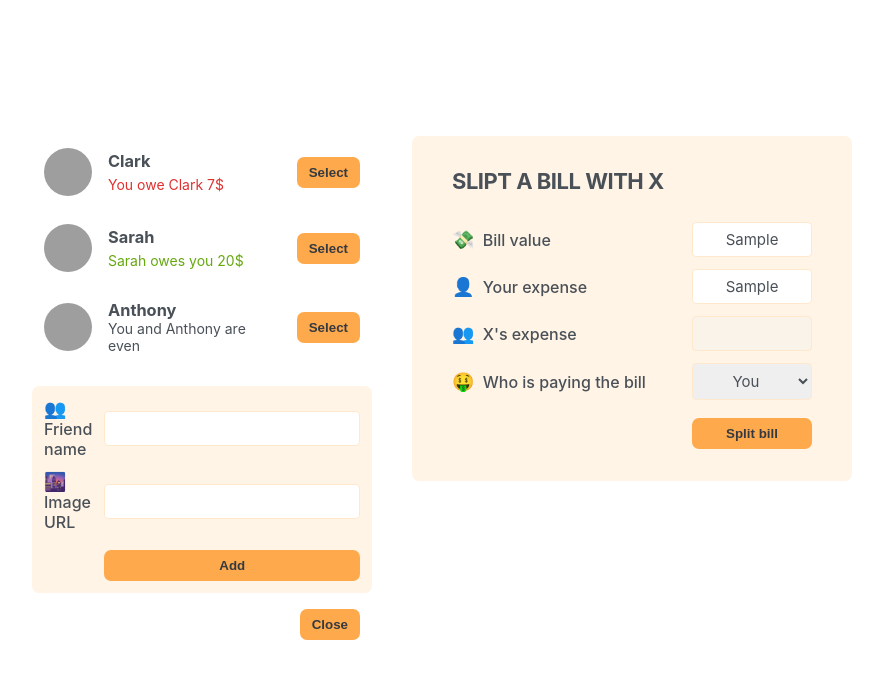
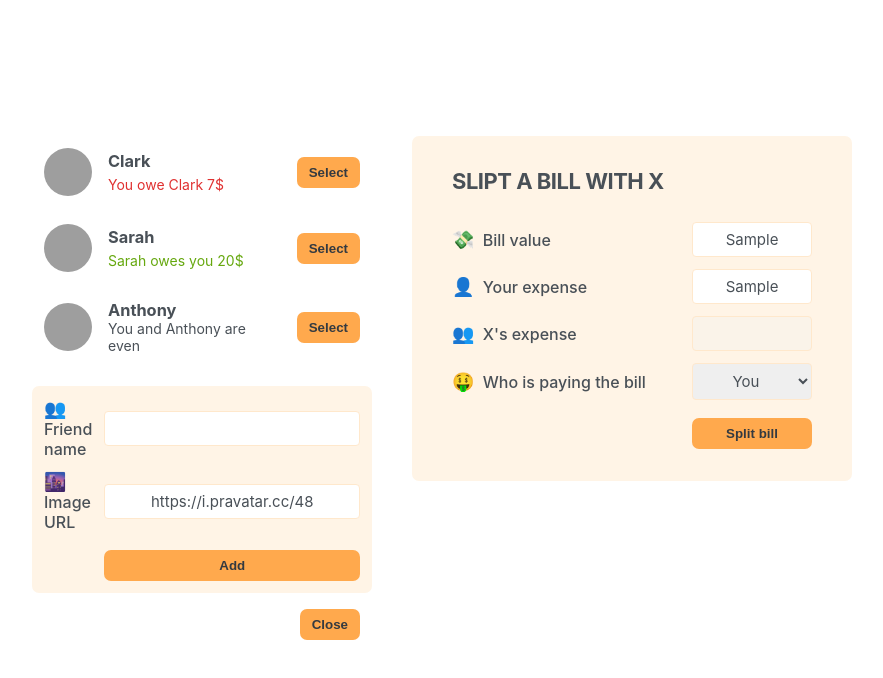
Before and after one commit to MillerFelix/eat-n-split-app, a React (Create React App) app: page / in a window 1280 px wide. Both pictures are taken after typing "Sample", "Sample" into the empty fields and a click on the button "Add friend". Shown: the top 678 px of the page, without its empty margins (198-1081 px from the left). Built offline with nearby package versions, Linux system fonts and the light colour scheme; grey boxes are pictures that could not be loaded.

Commit message:
Developing the possibility of adding friends

```diff
--- a/src/App.js
+++ b/src/App.js
@@ -30,17 +30,23 @@
 }
 
 export default function App() {
+  const [friends, setFriends] = useState(initialFriends);
   const [showAddFriend, setShowAddFriend] = useState(false);
 
   function handleShowAddFriend() {
     setShowAddFriend((show) => !show);
   }
 
+  function handleAddFriend(friend) {
+    setFriends((friends) => [...friends, friend]);
+    setShowAddFriend(false);
+  }
+
   return (
     <div className="app">
       <div className="sidebar">
-        <FriendsList />
-        {showAddFriend && <FormAddFriend />}
+        <FriendsList friends={friends} />
+        {showAddFriend && <FormAddFriend onAddFriend={handleAddFriend} />}
         <Button onClick={handleShowAddFriend}>
           {showAddFriend ? "Close" : "Add friend"}
         </Button>
@@ -50,9 +56,7 @@
   );
 }
 
-function FriendsList() {
-  const friends = initialFriends;
-
+function FriendsList({ friends }) {
   return (
     <ul>
       {friends.map((friend) => (
@@ -85,14 +89,45 @@
   );
 }
 
-function FormAddFriend() {
+function FormAddFriend({ onAddFriend }) {
+  const [name, setName] = useState("");
+  const [image, setImage] = useState("https://i.pravatar.cc/48");
+
+  function handleSubmit(e) {
+    e.preventDefault();
+
+    if (!name || !image) return;
+
+    const id = crypto.randomUUID();
+
+    const newFriend = {
+      id,
+      name,
+      image: `${image}?=${id}`,
+      balance: 0,
+    };
+
+    onAddFriend(newFriend);
+
+    setName("");
+    setImage("https://i.pravatar.cc/48");
+  }
+
   return (
-    <form className="form-add-friend">
+    <form className="form-add-friend" onSubmit={handleSubmit}>
       <label>👥 Friend name</label>
-      <input type="text" />
+      <input
+        type="text"
+        value={name}
+        onChange={(e) => setName(e.target.value)}
+      />
 
       <label>🌆Image URL</label>
-      <input type="text" />
+      <input
+        type="text"
+        value={image}
+        onChange={(e) => setImage(e.target.value)}
+      />
 
       <Button>Add</Button>
     </form>
```
